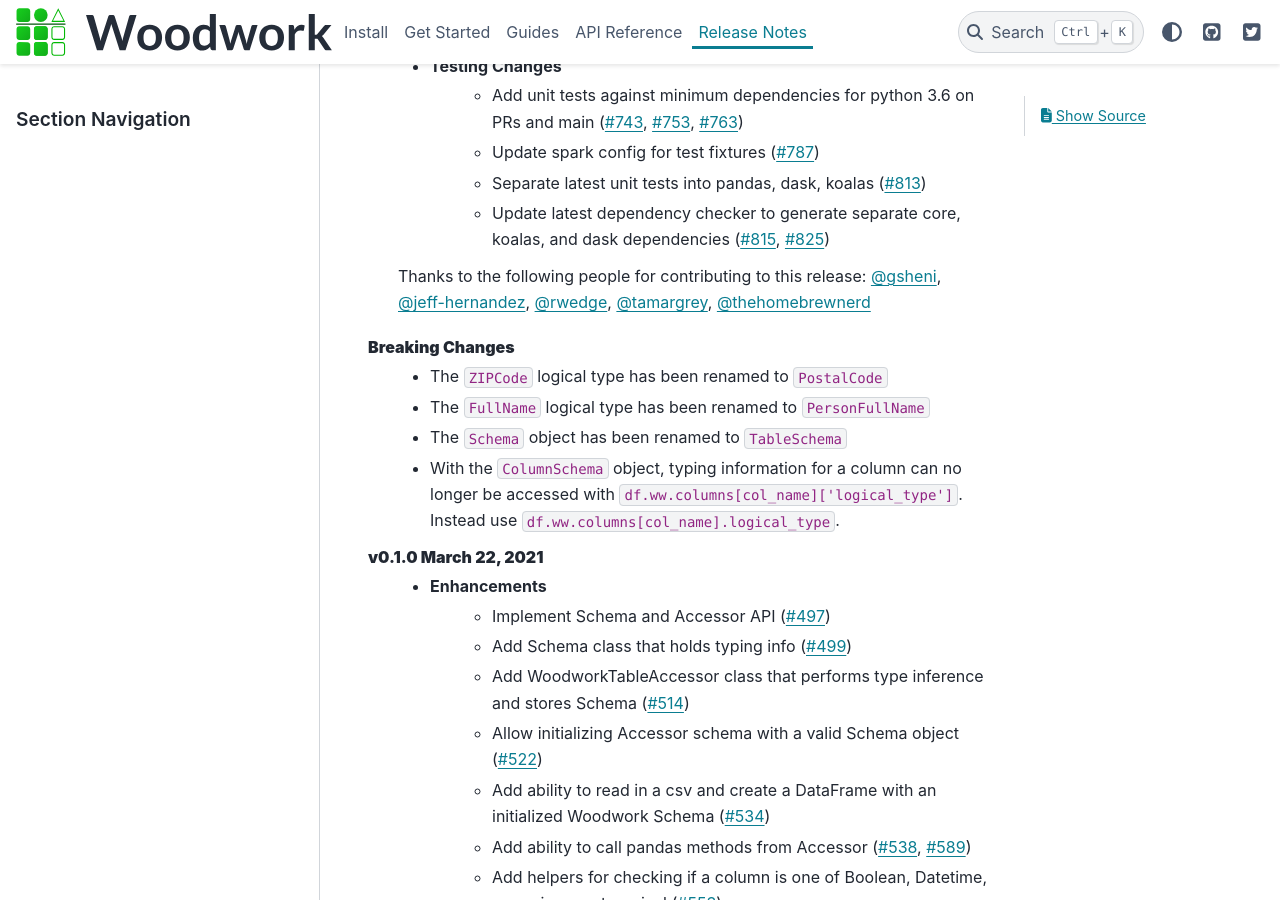
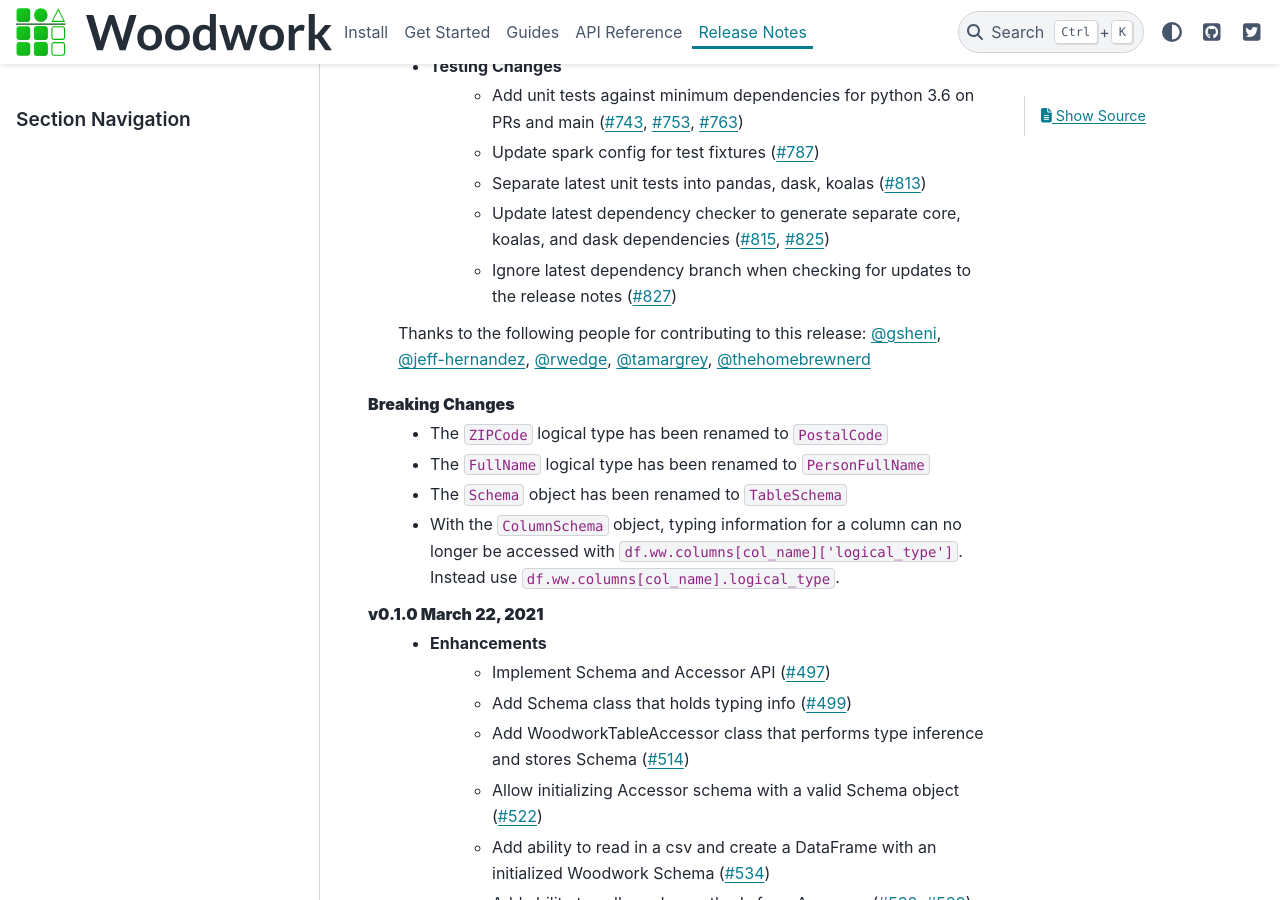
Before and after one commit to alteryx/woodwork, a Sphinx documentation site: the page built from docs/source/release_notes.rst, in a window 1280 px wide and 900 px high, scrolled down 1291 px. Built offline with Sphinx 7.4.7 and the PyData theme 0.15.4, drawn with Linux system fonts in a browser that asks for light colours; comment, search, counter and statistics services are not loaded.

Commit message:
update release notes

```diff
--- a/docs/source/release_notes.rst
+++ b/docs/source/release_notes.rst
@@ -35,6 +35,7 @@ Release Notes
         * Update spark config for test fixtures (:pr:`787`)
         * Separate latest unit tests into pandas, dask, koalas (:pr:`813`)
         * Update latest dependency checker to generate separate core, koalas, and dask dependencies (:pr:`815`, :pr:`825`)
+        * Ignore latest dependency branch when checking for updates to the release notes (:pr:`827`)
 
     Thanks to the following people for contributing to this release:
     :user:`gsheni`, :user:`jeff-hernandez`, :user:`rwedge`, :user:`tamargrey`, :user:`thehomebrewnerd`
```
